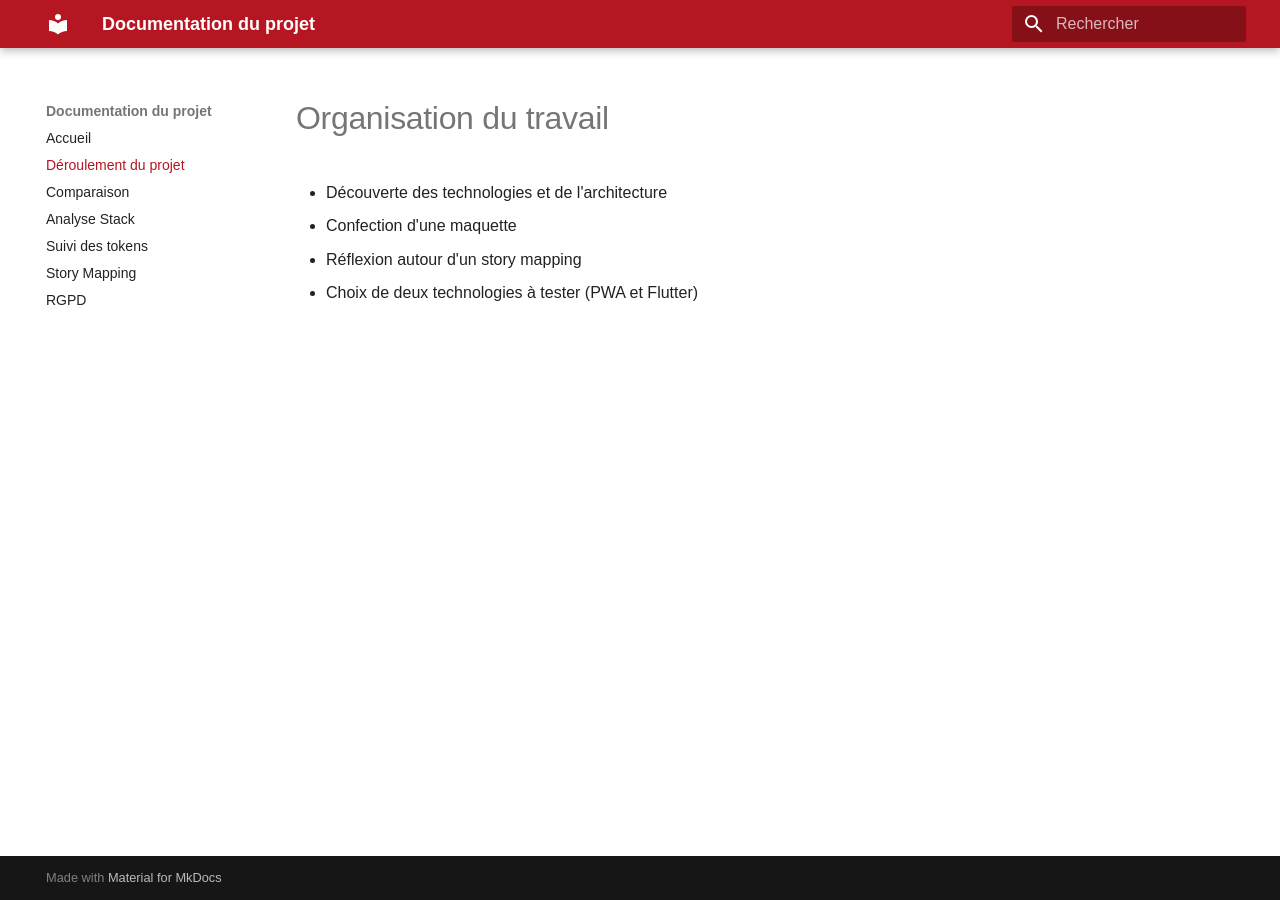
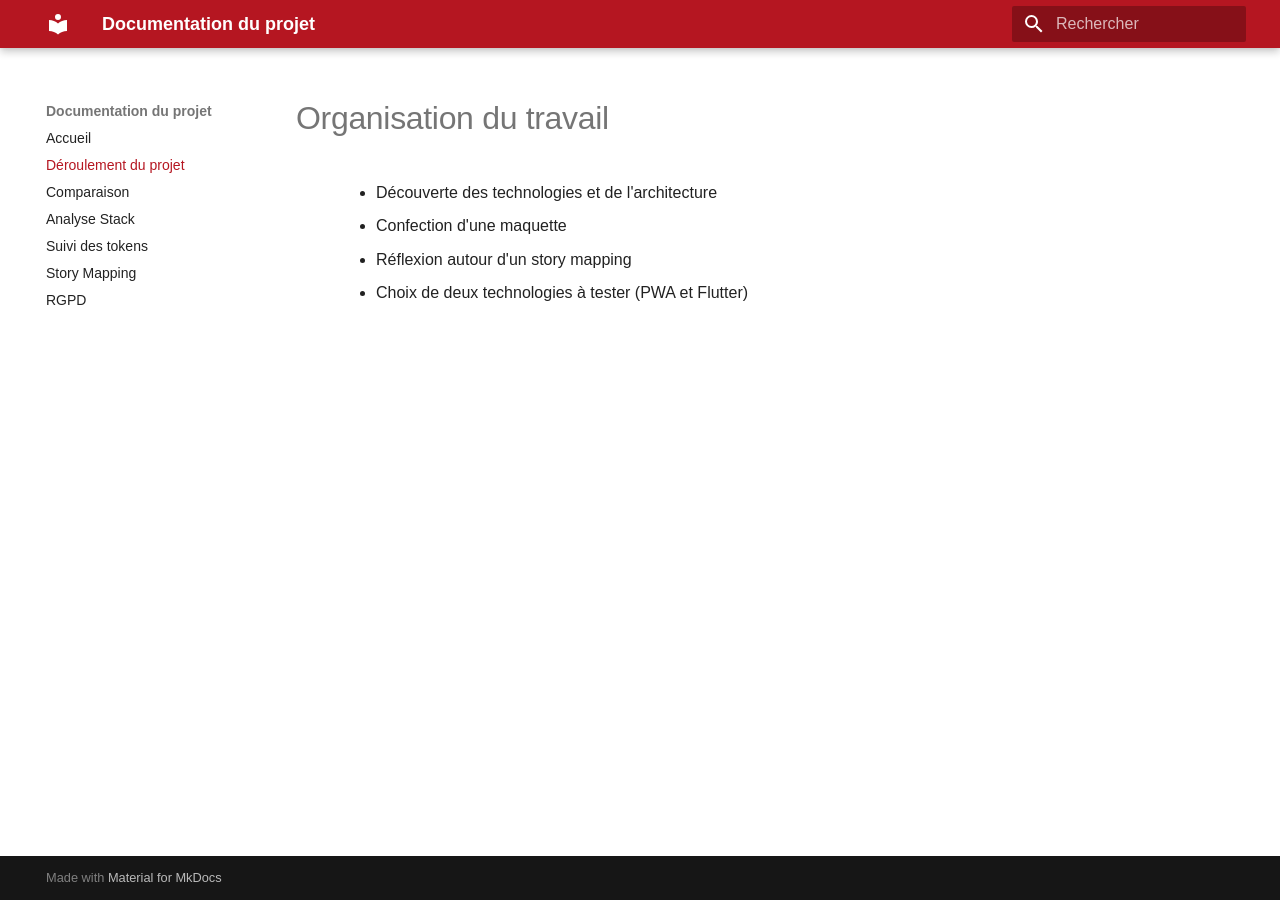
Before and after one commit to Les-Baroudeurs-du-Bit/mkdocs, an MkDocs documentation site: the page built from docs/deroulement.md, in a window 1280 px wide. Built offline with MkDocs 1.6.1 and Material for MkDocs 9.7.7, drawn with Linux system fonts in a browser that asks for light colours; some web fonts are replaced.

Commit message:
feat: higher indent for lists

```diff
--- a/docs/Stylesheets/extra.css
+++ b/docs/Stylesheets/extra.css
@@ -7,3 +7,16 @@
   /* Gris Corporate ou couleur d'accentuation */
   --md-accent-fg-color:         #4B575F;
 }
+
+/* Augmenter l'espacement global des listes à puces et ordonnées */
+.md-typeset ul,
+.md-typeset ol {
+  padding-left: 2.5rem; /* Ajustez cette valeur selon vos préférences (ex: 2rem ou 3rem) */
+}
+
+/* Augmenter spécifiquement l'indentation des sous-listes imbriquées */
+.md-typeset li ul,
+.md-typeset li ol {
+  margin-top: 0.4em;
+  padding-left: 2rem;
+}
```
